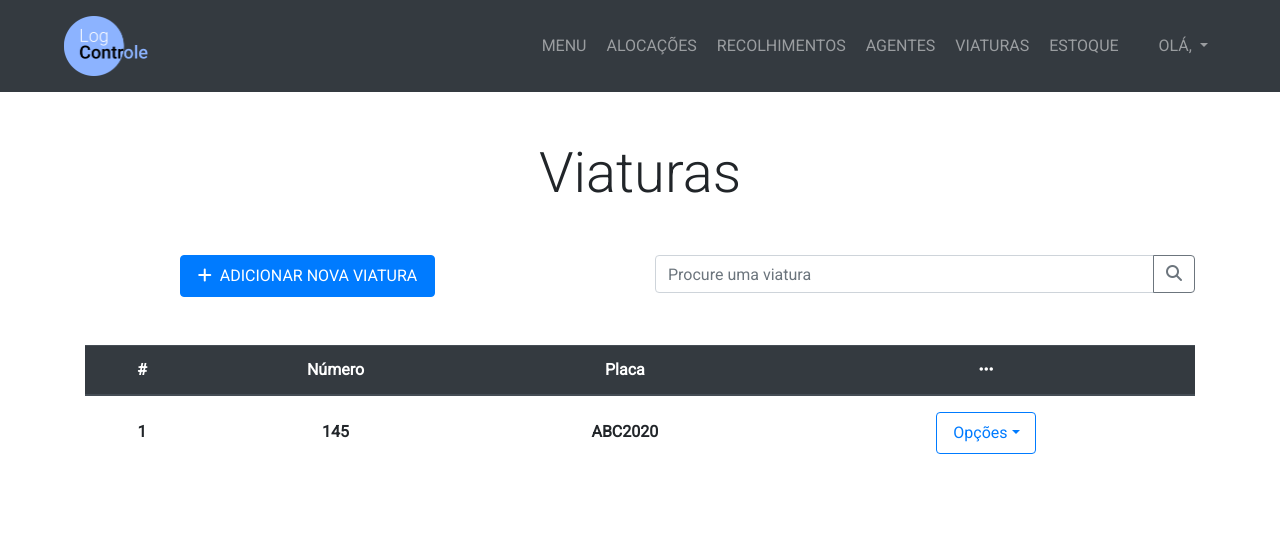
After one commit to Eduardo-H/stock-manager, a Django app: page /viatura/ in a window 1280 px wide. The commit adds this page. Shown: the top 533 px of the page. Run offline with Django 3.2, Linux system fonts and the light colour scheme; data comes from the database, SQL or seed files in the repository; both versions use the stored data as it was after the commit; lists and menus that the app fills with data are empty; some libraries are stand-ins or nearby versions.

Commit message:
Vehicles Menu view and template created

```diff
--- a/management/templates/management/base.html
+++ b/management/templates/management/base.html
@@ -54,7 +54,7 @@
             <a href="{% url 'menuagente' %}" class="nav-link ml-1">AGENTES</a>
           </li>
           <li class="nav-item">
-            <a href="#" class="nav-link ml-1">VIATURAS</a>
+            <a href="{% url 'menuviatura' %}" class="nav-link ml-1">VIATURAS</a>
           </li>
           <li class="nav-item">
             <a href="{% url 'menuestoque' %}" class="nav-link ml-1">ESTOQUE</a>
--- a/management/templates/management/home.html
+++ b/management/templates/management/home.html
@@ -3,6 +3,7 @@
 {% block content %}
   <section class="py-5">
     <div class="container">
+      <h1 class="display-4 text-center mb-5">Bem Vindo(a) ao LogControle!</h1>
       <div class="row justify-content-center mt-4">
         <div class="col-lg-4">
           <a href="{% url 'criaralocacao' %}" class="btn btn-danger btn-block align-self-center"><i class="fas fa-clipboard mb-1 fa-3x"></i> <p class="mb-0 my-auto">CADASTRAR ALOCAÇÃO</p></a>
@@ -12,9 +13,6 @@
         </div>
       </div>
 
-      <div class="row justify-content-center mt-4">
-        <h1 class="display-4 text-center">Sem dados ainda</h1>
-      </div>
 
     </div>
   </section>
--- a/management/templates/management/menuagente.html
+++ b/management/templates/management/menuagente.html
@@ -17,7 +17,6 @@
                   <button type="submit" class="btn btn-outline-secondary"><i class="fas fa-search"></i></button>
                 </div>
               </div>
-
             </div>
           </form>
         </div>
--- /dev/null
+++ b/management/templates/management/menuviatura.html
@@ -0,0 +1,65 @@
+{% extends 'management/base.html' %}
+
+{% block content %}
+  <section class="py-5">
+    <div class="container">
+      <h1 class="display-4 text-center mb-5">Viaturas</h1>
+      <div class="row justify-content-center">
+        <div class="col-lg-3 mx-auto">
+          <a href="#" class="btn btn-primary btn-block py-2 mb-4"><i class="fas fa-plus mr-2"></i>ADICIONAR NOVA VIATURA</a>
+        </div>
+        <div class="col-lg-6 ml-auto">
+          <form method="GET">
+            <div class="form-group">
+              <div class="input-group">
+                <input type="text" name="viatura" class="form-control" placeholder="Procure uma viatura">
+                <div class="input-group-append">
+                  <button type="submit" class="btn btn-outline-secondary"><i class="fas fa-search"></i></button>
+                </div>
+              </div>
+            </div>
+          </form>
+        </div>
+      </div>
+
+      <div class="row  mt-4">
+        <div class="col-lg-12">
+          {% if viaturas %}
+            <div class="table-resposive">
+              <table class="table table-hover">
+                <thead class="thead-dark">
+                  <tr>
+                    <th scope="col" class="text-center">#</th>
+                    <th scope="col" class="text-center">Número</th>
+                    <th scope="col" class="text-center">Placa</th>
+                    <th scope="col" class="text-center"><span class="fas fa-ellipsis-h"></span></th>
+                  </tr>
+                </thead>
+                <tbody>
+                  {% for viatura in viaturas %}
+                    <tr>
+                      <th scope="row" class="text-center py-4">{{ viatura.id }}</th>
+                      <th class="text-center py-4">{{ viatura.numero }}</th>
+                      <th class="text-center py-4">{{ viatura.placa }}</th>
+                      <th class="text-center py-3">
+                        <div class="dropdown">
+                          <a href="#" class="nav-link dropdown-toggle btn btn-outline-primary mx-auto" style="max-width: 100px" data-toggle="dropdown" aria-expanded="false">Opções</a>
+                          <div class="dropdown-menu">
+                            <a href="#" class="dropdown-item"><i class="fas fa-pencil-alt"></i> Editar</a>
+                            <a href="#" class="dropdown-item"><i class="fas fa-trash"></i> Deletar</a>
+                          </div>
+                        </div>
+                      </th>
+                    </tr>
+                  {% endfor %}
+                </tbody>
+              </table>
+            </div>
+          {% else %}
+            <h2>Nenhuma viatura cadastrada</h2>
+          {% endif %}
+        </div>
+      </div>
+    </div>
+  </section>
+{% endblock %}
--- a/management/views.py
+++ b/management/views.py
@@ -87,6 +87,10 @@ def editaragente(request, pk_agente):
                 {'agente':agente, 'formulario':formulario, 'erro':'Não foi possível editar o agente'}
             )
 
+# VIATURAS
+def menuviatura(request):
+    viaturas = Viatura.objects.all()
+    return render(request, 'management/menuviatura.html', {'viaturas':viaturas})
 
 # ESTOQUE
 def menuestoque(request):
--- a/stock_manager/urls.py
+++ b/stock_manager/urls.py
@@ -26,6 +26,7 @@ urlpatterns = [
     path('agente/cadastrar-agente/', views.cadastraragente, name='cadastraragente'),
     path('agente/<int:pk_agente>/detalhes/', views.detalheagente, name="detalheagente"),
     path('agente/<int:pk_agente>/editar/', views.editaragente, name="editaragente"),
+    path('viatura/', views.menuviatura, name="menuviatura"),
     path('estoque/', views.menuestoque, name='menuestoque'),
     path('estoque/adicionar-ao-estoque/', views.adicionarestoque, name="adicionarestoque"),
     path('estoque/cadastrar-item/', views.cadastraritem, name="cadastraritem"),
```
Also changed, not shown: db.sqlite3.
